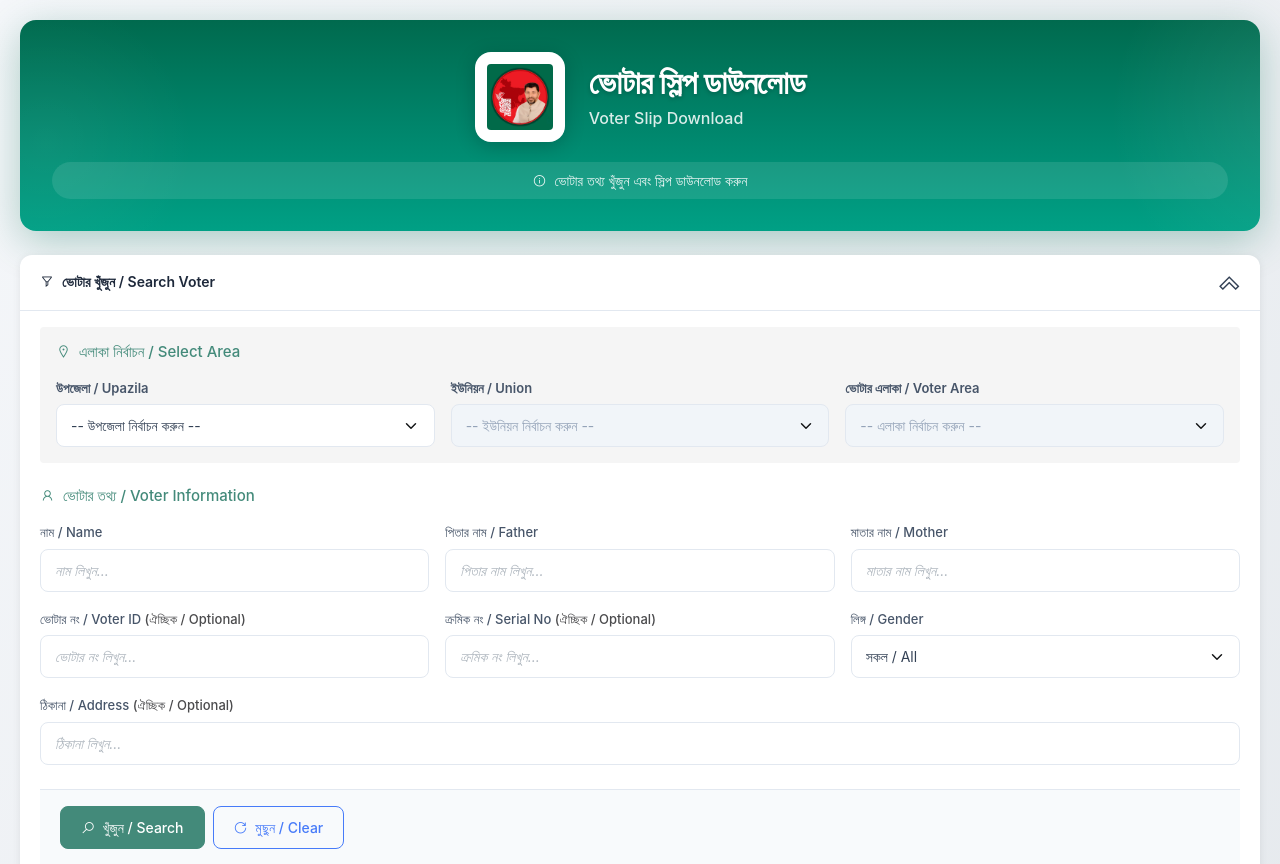
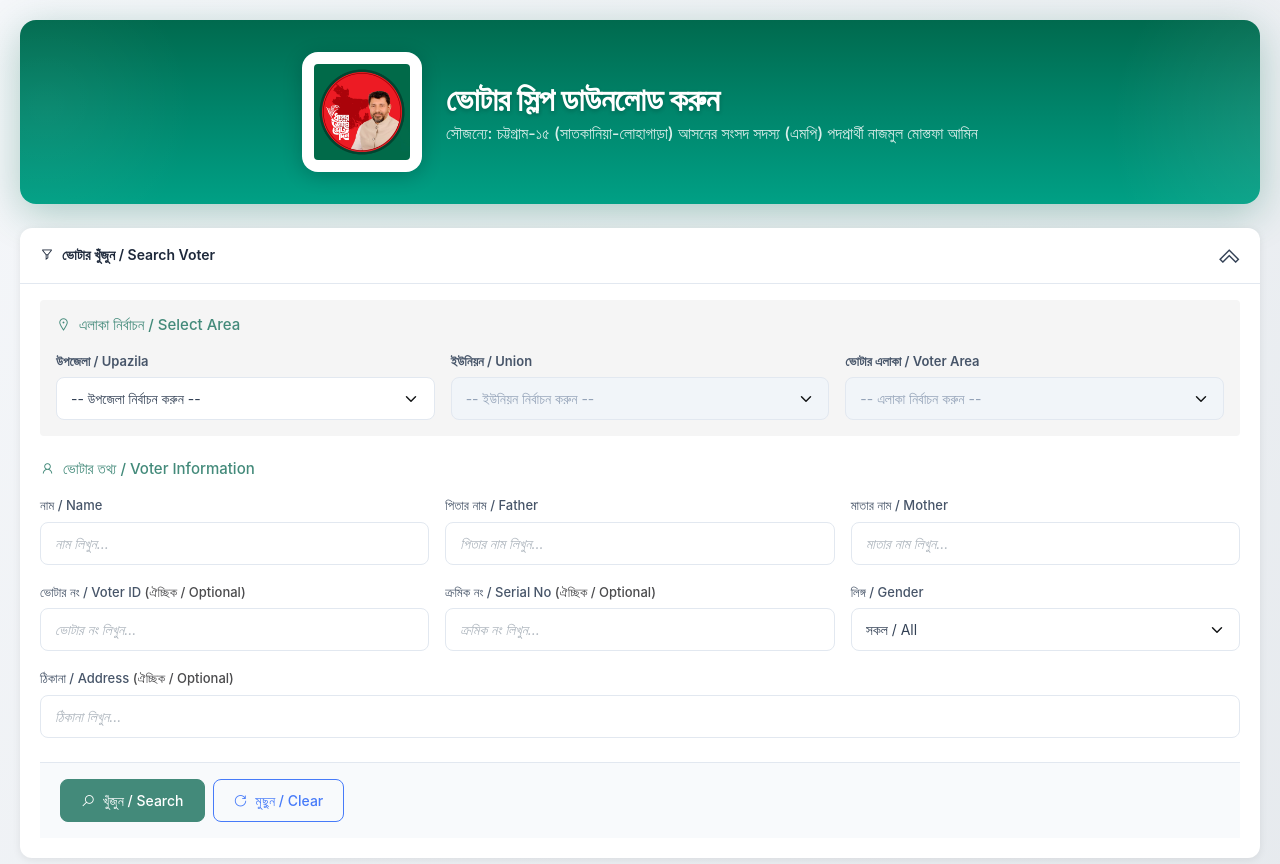
Before and after one commit to hosnemubarak/voter_project, a Django app: page /search/ in a window 1280 px wide. Shown: the top 864 px of the page. Run offline with Django 4.2, Linux system fonts and the light colour scheme; data that the repository does not hold is empty; some libraries are stand-ins or nearby versions.

Commit message:
update image and slip

```diff
--- a/templates/public/advanced_search.html
+++ b/templates/public/advanced_search.html
@@ -9,14 +9,14 @@
     <div class="page-header-content">
         <img src="{% static 'images/logo-voter-search-page.png' %}" alt="Logo" class="header-logo">
         <div class="header-text">
-            <h1 class="header-title">ভোটার স্লিপ ডাউনলোড</h1>
-            <p class="header-subtitle">Voter Slip Download</p>
+            <h1 class="header-title">ভোটার স্লিপ ডাউনলোড করুন</h1>
+            <h2 class="header-subtitle">সৌজন্যে: চট্টগ্রাম-১৫ (সাতকানিয়া-লোহাগাড়া) আসনের সংসদ সদস্য (এমপি) পদপ্রার্থী নাজমুল মোস্তফা আমিন</h2>
         </div>
     </div>
-    <p class="header-description">
+    <!-- <p class="header-description">
         <i class="las la-info-circle me-1"></i>
         ভোটার তথ্য খুঁজুন এবং স্লিপ ডাউনলোড করুন
-    </p>
+    </p> -->
 </div>
 
 
@@ -424,8 +424,10 @@
             <div class="modal-body">
                 <!-- Voter Slip Content -->
                 <div class="voter-slip" id="voterSlipContent">
+                    <div class="slip-banner-wrapper">
+                        <img src="{% static 'images/slip-banner.png' %}" alt="Banner" class="slip-banner-img">
+                    </div>
                     <div class="voter-slip-header">
-                        <img src="{% static 'images/logo-voter-search-page.png' %}" alt="Logo" class="slip-logo" style="max-width: 80px; height: auto; margin-bottom: 10px;">
                         <h4>ভোটার স্লিপ</h4>
                         <p>Voter Information Slip</p>
                     </div>
@@ -468,7 +470,7 @@
                         </div>
                     </div>
                     <div class="voter-slip-footer">
-                        <p>এই স্লিপটি শুধুমাত্র তথ্যের জন্য</p>
+                        <p>উন্নত, সমৃদ্ধ ও নিরাপদ জনপদ গঠনে- পরিচ্ছন্ন রাজনীতিবিদ কে ভোট দিন।</p>
                     </div>
                 </div>
 
--- a/templates/public/base_public.html
+++ b/templates/public/base_public.html
@@ -77,8 +77,8 @@
             z-index: 1;
         }
         .header-logo {
-            width: 90px;
-            height: 90px;
+            width: 120px;
+            height: 120px;
             object-fit: contain;
             background: #fff;
             border-radius: 16px;
@@ -109,7 +109,7 @@
             font-size: 14px;
             position: relative;
             z-index: 1;
-            background: rgba(255,255,255,0.1);
+            /* background: rgba(255,255,255,0.1); */
             display: inline-block;
             padding: 8px 20px;
             border-radius: 20px;
@@ -128,14 +128,32 @@
                 text-align: center;
             }
             .header-logo {
-                width: 70px;
-                height: 70px;
+                width: 90px;
+                height: 90px;
             }
             .header-title {
                 font-size: 24px;
             }
             .header-subtitle {
                 font-size: 14px;
+            }
+        }
+
+        /* Slip Banner in Voter Slip */
+        .slip-banner-wrapper {
+            margin: -24px -24px 16px -24px;
+            line-height: 0;
+        }
+        .slip-banner-img {
+            width: 100%;
+            height: auto;
+            display: block;
+            object-fit: cover;
+            border-radius: 10px 10px 0 0;
+        }
+        @media (max-width: 576px) {
+            .slip-banner-wrapper {
+                margin: -16px -16px 12px -16px;
             }
         }
 
```
Also changed, not shown: static/images/logo-voter-search-page-banner.png.jpeg (added), static/images/slip-banner.png (added).
